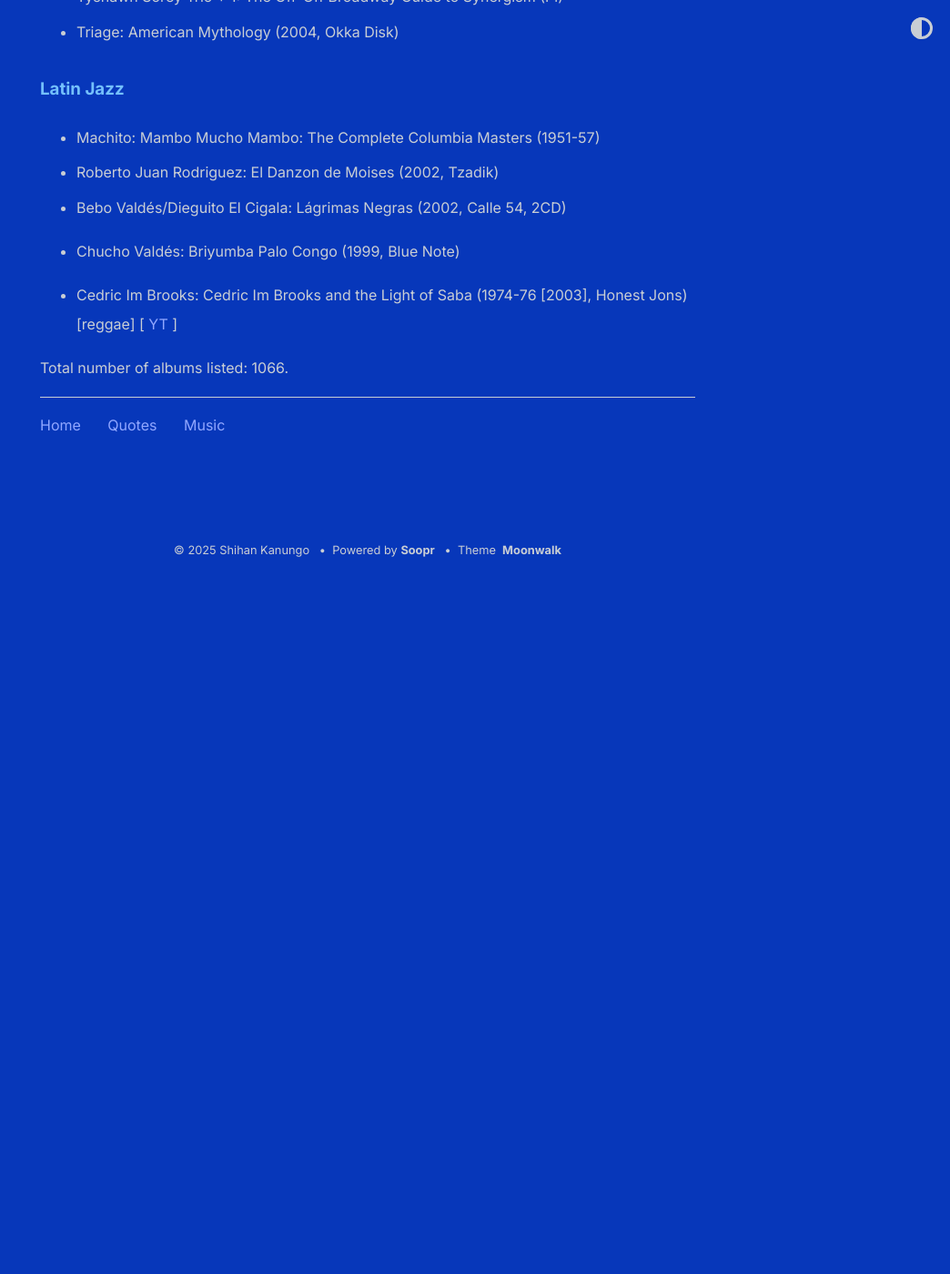
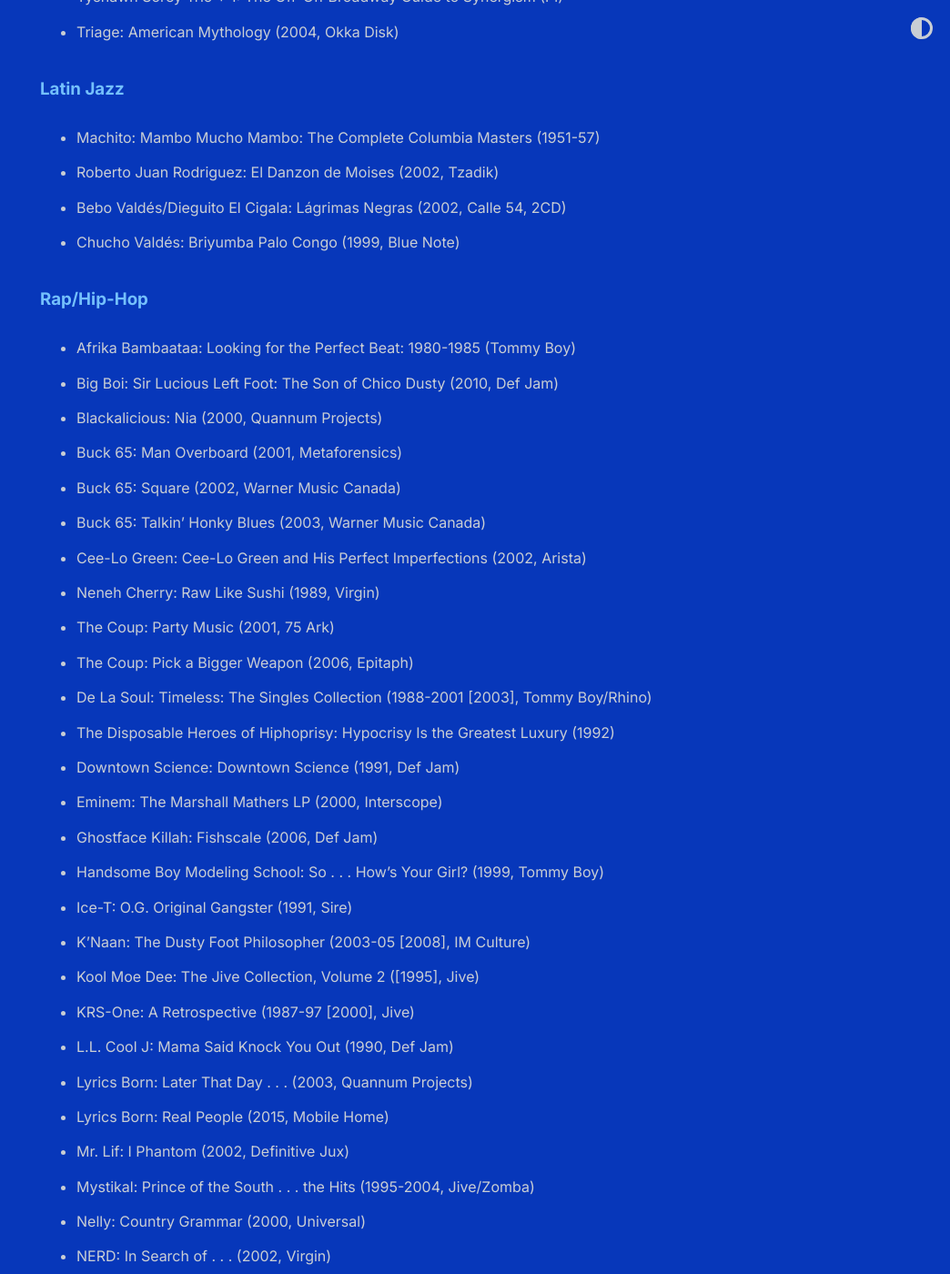
Before and after one commit to shihankanungo/shihankanungo.github.io, a Jekyll site: the page built from tomhull.md, in a window 1280 px wide and 1400 px high, scrolled down 16497 px. Shown: the whole window at 91% size, without its empty margins (236-1280 px from the left). Built offline with Jekyll 4.4.1, drawn with Linux system fonts in a browser that asks for light colours; before the commit the page ends 17127 px from its top, so only the background shows below that; some of the changed text lies outside the part shown.

Commit message:
Update tomhull.md

```diff
--- a/tomhull.md
+++ b/tomhull.md
@@ -432,6 +432,55 @@
 - Bebo Valdés/Dieguito El Cigala: Lágrimas Negras (2002, Calle 54, 2CD)
 - Chucho Valdés: Briyumba Palo Congo (1999, Blue Note)
 
+### Rap/Hip-Hop
+- Afrika Bambaataa: Looking for the Perfect Beat: 1980-1985 (Tommy Boy)
+- Big Boi: Sir Lucious Left Foot: The Son of Chico Dusty (2010, Def Jam)
+- Blackalicious: Nia (2000, Quannum Projects)
+- Buck 65: Man Overboard (2001, Metaforensics)
+- Buck 65: Square (2002, Warner Music Canada)
+- Buck 65: Talkin' Honky Blues (2003, Warner Music Canada)
+- Cee-Lo Green: Cee-Lo Green and His Perfect Imperfections (2002, Arista)
+- Neneh Cherry: Raw Like Sushi (1989, Virgin)
+- The Coup: Party Music (2001, 75 Ark)
+- The Coup: Pick a Bigger Weapon (2006, Epitaph)
+- De La Soul: Timeless: The Singles Collection (1988-2001 [2003], Tommy Boy/Rhino)
+- The Disposable Heroes of Hiphoprisy: Hypocrisy Is the Greatest Luxury (1992)
+- Downtown Science: Downtown Science (1991, Def Jam)
+- Eminem: The Marshall Mathers LP (2000, Interscope)
+- Ghostface Killah: Fishscale (2006, Def Jam)
+- Handsome Boy Modeling School: So . . . How's Your Girl? (1999, Tommy Boy)
+- Ice-T: O.G. Original Gangster (1991, Sire)
+- K'Naan: The Dusty Foot Philosopher (2003-05 [2008], IM Culture)
+- Kool Moe Dee: The Jive Collection, Volume 2 ([1995], Jive)
+- KRS-One: A Retrospective (1987-97 [2000], Jive)
+- L.L. Cool J: Mama Said Knock You Out (1990, Def Jam)
+- Lyrics Born: Later That Day . . . (2003, Quannum Projects)
+- Lyrics Born: Real People (2015, Mobile Home)
+- Mr. Lif: I Phantom (2002, Definitive Jux)
+- Mystikal: Prince of the South . . . the Hits (1995-2004, Jive/Zomba)
+- Nelly: Country Grammar (2000, Universal)
+- NERD: In Search of . . . (2002, Virgin)
+- OutKast: Stankonia (2000, LaFace)
+- The Perceptionists: Black Dialogue (2005, Definitive Jux)
+- P.M. Dawn: Of the Heart, of the Soul, and of the Cross: The Utopian Experience
+- Public Enemy: It Takes a Nation of Millions to Hold Us Back (1988, Def Jam)
+- Public Enemy: Fear of a Black Planet (1990, Def Jam)
+- Public Enemy: Rebirth of a Nation (2006, Guerrilla Funk)
+- The Roots: Rising Down (2008, Def Jam)
+- The Roots: How I Got Over (2010, Def Jam)
+- Run-DMC: Greatest Hits (1983-93 [2002], Arista/BMG Heritage)
+- Roxanne Shanté: Bad Sister (1989, Cold Chillin')
+- Pipi Skid: Funny Farm (2004, Peanuts & Corn)
+- The Streets: Original Pirate Material (2002, Vice/Atlantic)
+- Kate Tempest: Everybody Down (2014, Big Dada)
+- A Tribe Called Quest: The Anthology ([1999], Jive)
+- Justin Warfield: My Field Trip to Planet 9 (1993, Warner Brothers)
+- Kanye West: Late Registration (2005, Roc-A-Fella)
+- Kanye West: My Beautiful Dark Twisted Fantasy (2010, Roc-A-Fella)
+- Legend of the Wu-Tang: Wu-Tang Clan's Greatest Hits (1993-2001)
+- Mr. Magic's Rap Attack, Vol. 4 ([1988], Profile)
+
+
 - Cedric Im Brooks: Cedric Im Brooks and the Light of Saba (1974-76 [2003], Honest Jons) [reggae] \[ [YT](https://www.youtube.com/playlist?list=PLtgLFft7gB_mtFLOro3BewKXNrMDLNmYb) \]
 
 Total number of albums listed: 1066.
```
